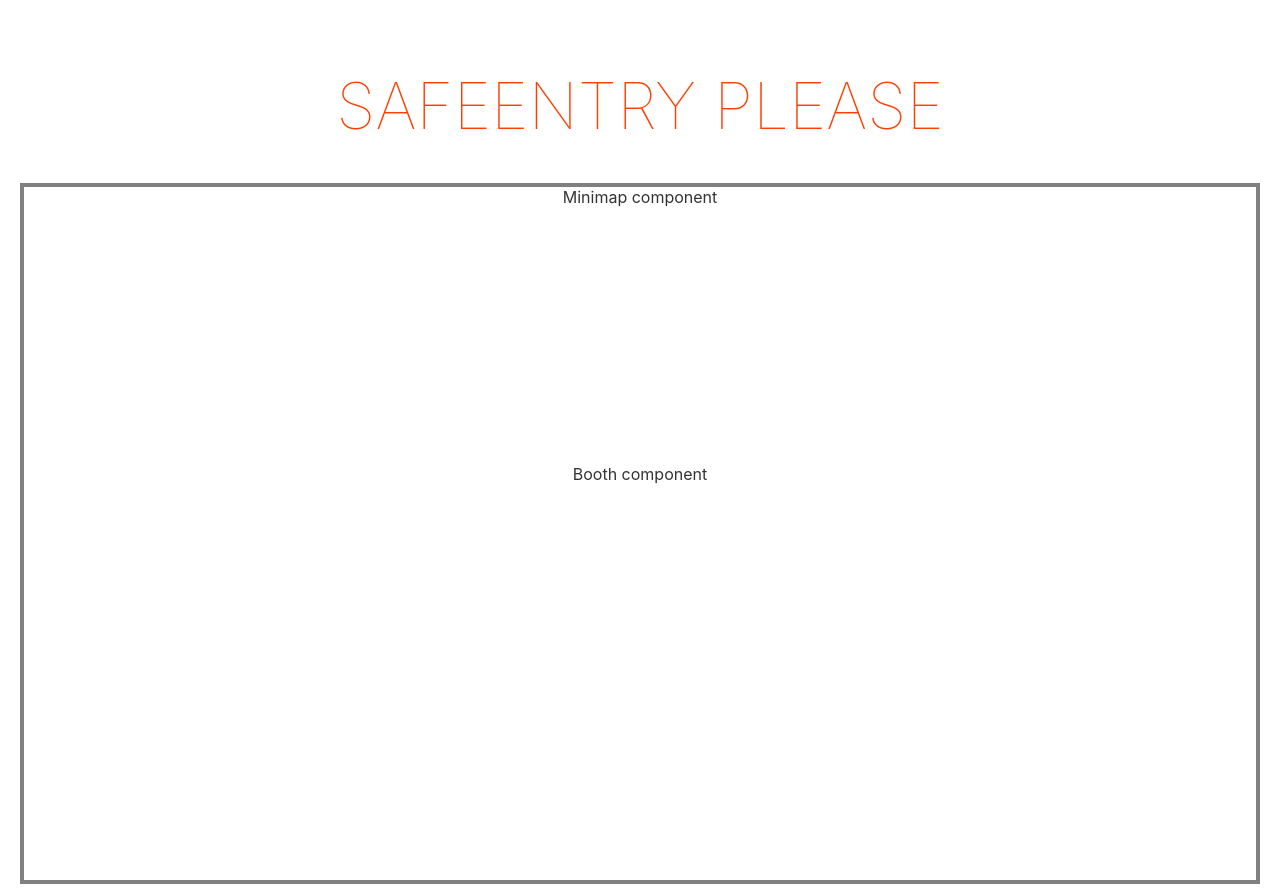
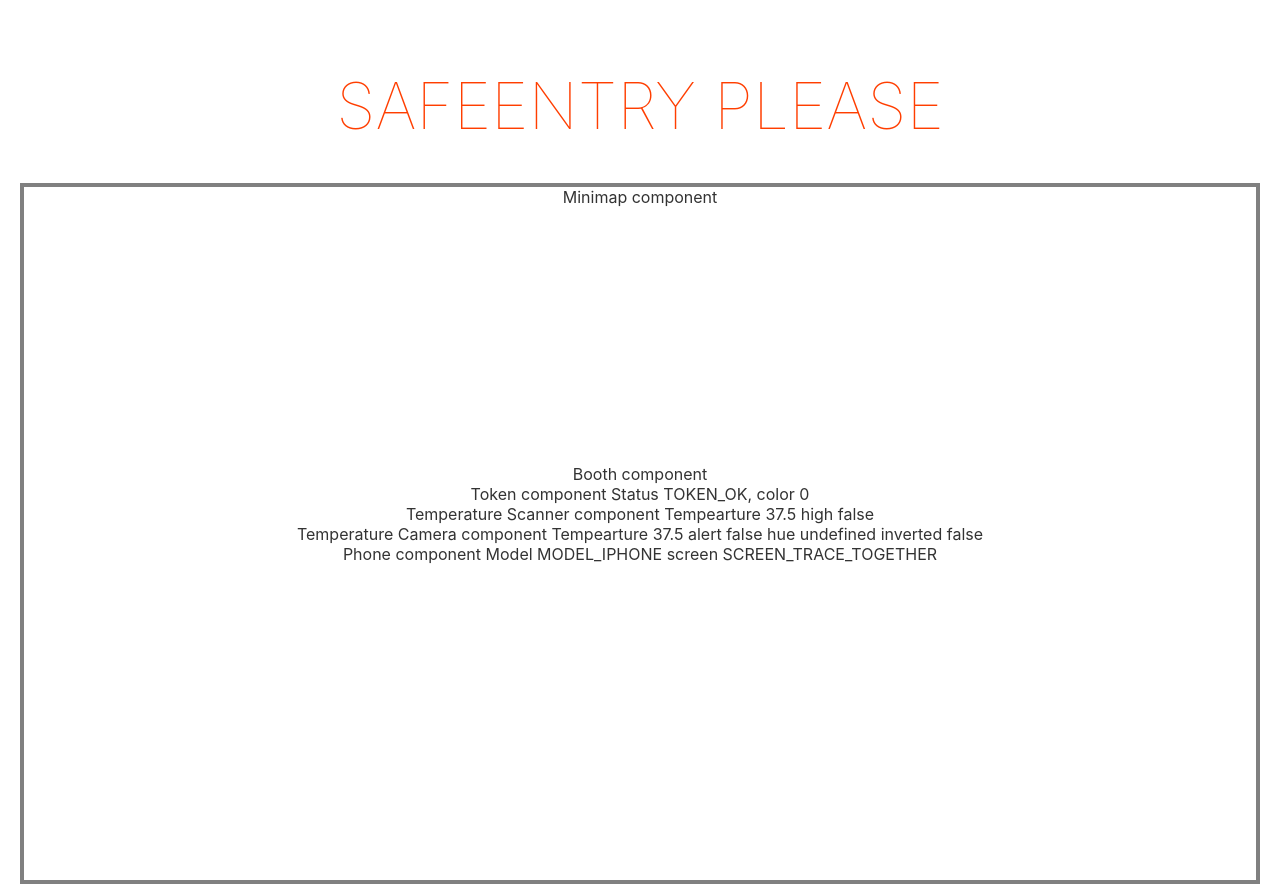
Before and after one commit to 4yn/hnr21, a Svelte app: page / in a window 1280 px wide. Built offline with nearby package versions, Linux system fonts and the light colour scheme.

Commit message:
Add params to game components

```diff
--- a/src/Components/Booth.svelte
+++ b/src/Components/Booth.svelte
@@ -1,9 +1,18 @@
 <script>
 	export let param;
+
+	import Token from './Token.svelte'
+	import TemperatureScanner from './TemperatureScanner.svelte'
+	import TemperatureCamera from './TemperatureCamera.svelte'
+	import Phone from './Phone.svelte'
 </script>
 
 <main>
 	Booth component
+	<Token/>
+	<TemperatureScanner/>
+	<TemperatureCamera/>
+	<Phone/>
 </main>
 
 <style>
--- a/src/Components/Phone.svelte
+++ b/src/Components/Phone.svelte
@@ -1,9 +1,31 @@
 <script>
-	export let param;
+	export const PhoneModelTypes = {
+		MODEL_IPHONE: 'MODEL_IPHONE',
+		MODEL_IPHONE_LARGE: 'MODEL_IPHONE_LARGE',
+		MODEL_IPHONE_OLD: 'MODEL_IPHONE_OLD',
+		MODEL_SAMSUNG: 'MODEL_SAMSUING',
+		MODEL_XIAOMI: 'MODEL_XIAOMI',
+		MODEL_PIXEL: 'MODEL_PIXEL',
+		MODEL_NOKIA: 'MODEL_NOKIA'
+	}
+
+	export const PhoneScreenTypes = {
+		SCREEN_SAFE_ENTRY: 'SCREEN_TRACE_TOGETHER',
+		SCREEN_TRACE_TOGETHER: 'SCREEN_TRACE_TOGETHER',
+		SCREEN_SAFE_ENTRY_FAKE: 'SCREEN_SAFE_ENTRY',
+		SCREEN_TRACE_TOGETHER_FAKE: 'SCREEN_TRACE_TOGETHER_FAKE',
+		SCREEN_ERROR: 'SCREEN_ERROR',
+		SCREEN_NO_INTERNET: 'SCREEN_NO_INTERNET',
+		SCREEN_HOME: 'SCREEN_HOME'
+	}
+
+	export let model = PhoneModelTypes.MODEL_IPHONE;
+	export let screen = PhoneScreenTypes.SCREEN_SAFE_ENTRY;
 </script>
 
 <main>
 	Phone component
+	Model {model} screen {screen}
 </main>
 
 <style>
--- a/src/Components/TemperatureCamera.svelte
+++ b/src/Components/TemperatureCamera.svelte
@@ -1,9 +1,19 @@
 <script>
-	export let param;
+	export const CameraHueTypes = {
+		HUE_GREYSCALE: 'HUE_GREYSCALE',
+		HUE_HUE: 'HUE_HUE',
+		HUE_BLUE_RED: 'HUE_BLUE_RED'
+	}
+
+	export let temperature = 37.5;
+	export let alert = false;
+	export let hue = CameraHueTypes.CAMERA_GREYSCALE;
+	export let inverted = false;
 </script>
 
 <main>
 	Temperature Camera component
+	Tempearture {temperature} alert {alert} hue {hue} inverted {inverted}
 </main>
 
 <style>
--- a/src/Components/TemperatureScanner.svelte
+++ b/src/Components/TemperatureScanner.svelte
@@ -1,9 +1,11 @@
 <script>
-	export let param;
+	export let temperature = 37.5;
+	export let high = false;
 </script>
 
 <main>
 	Temperature Scanner component
+	Tempearture {temperature} high {high}
 </main>
 
 <style>
--- a/src/Components/Token.svelte
+++ b/src/Components/Token.svelte
@@ -1,9 +1,22 @@
 <script>
-	export let param;
+	export const TokenStatusTypes = {
+		TOKEN_OK: 'TOKEN_OK',
+		TOKEN_FAKE: 'TOKEN_FAKE',
+		TOKEN_DAMAGED: 'TOKEN_DAMAGED',
+		TOKEN_TAMPERED: 'TOKEN_TAMPERED'
+	}
+
+	const TokenColors = [
+		'#BBBBBB'
+	]
+
+	export let status = TokenStatusTypes.TOKEN_OK;
+	export let color = 0;TokenStatusTypes
 </script>
 
 <main>
 	Token component
+	Status {status}, color {color}
 </main>
 
 <style>
```
